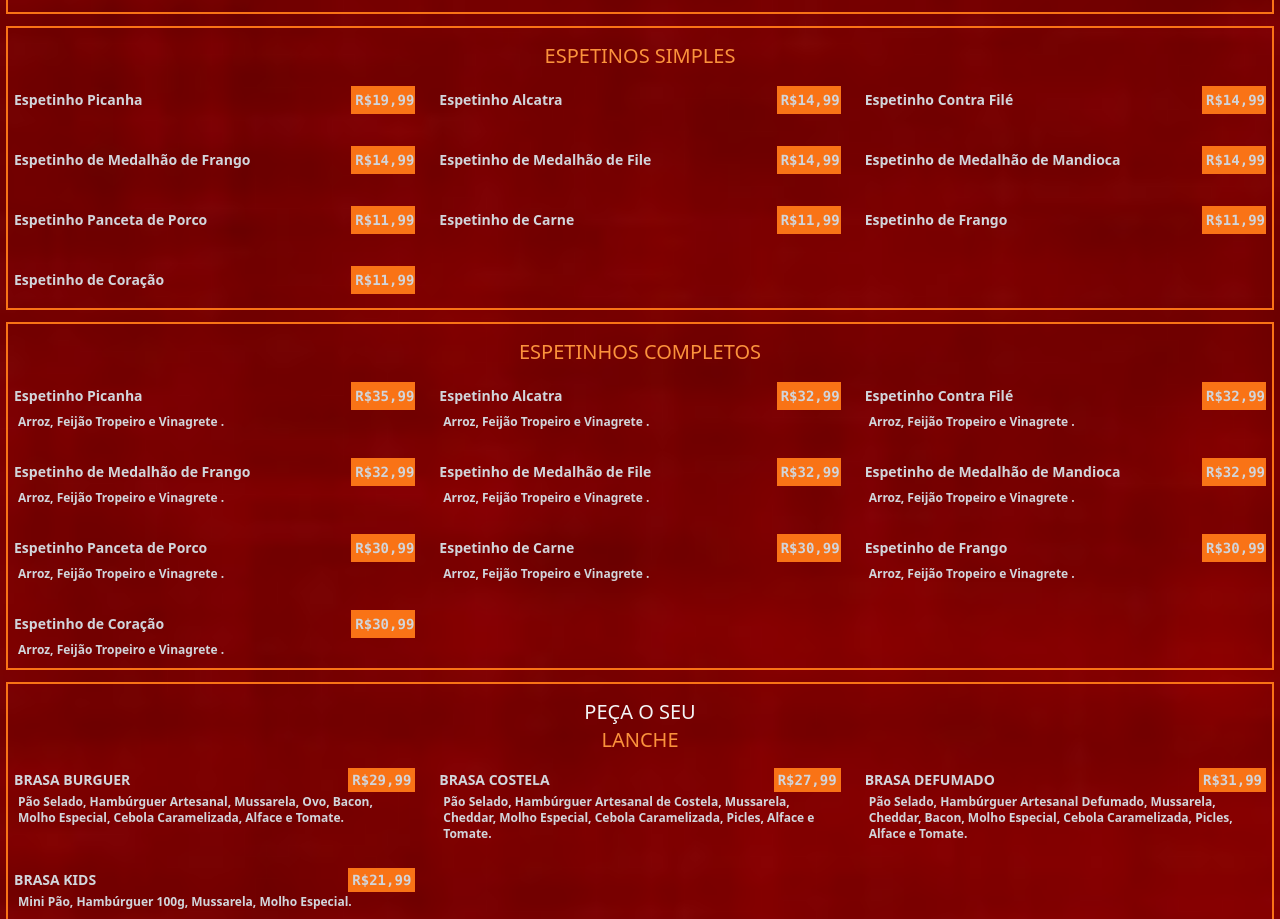
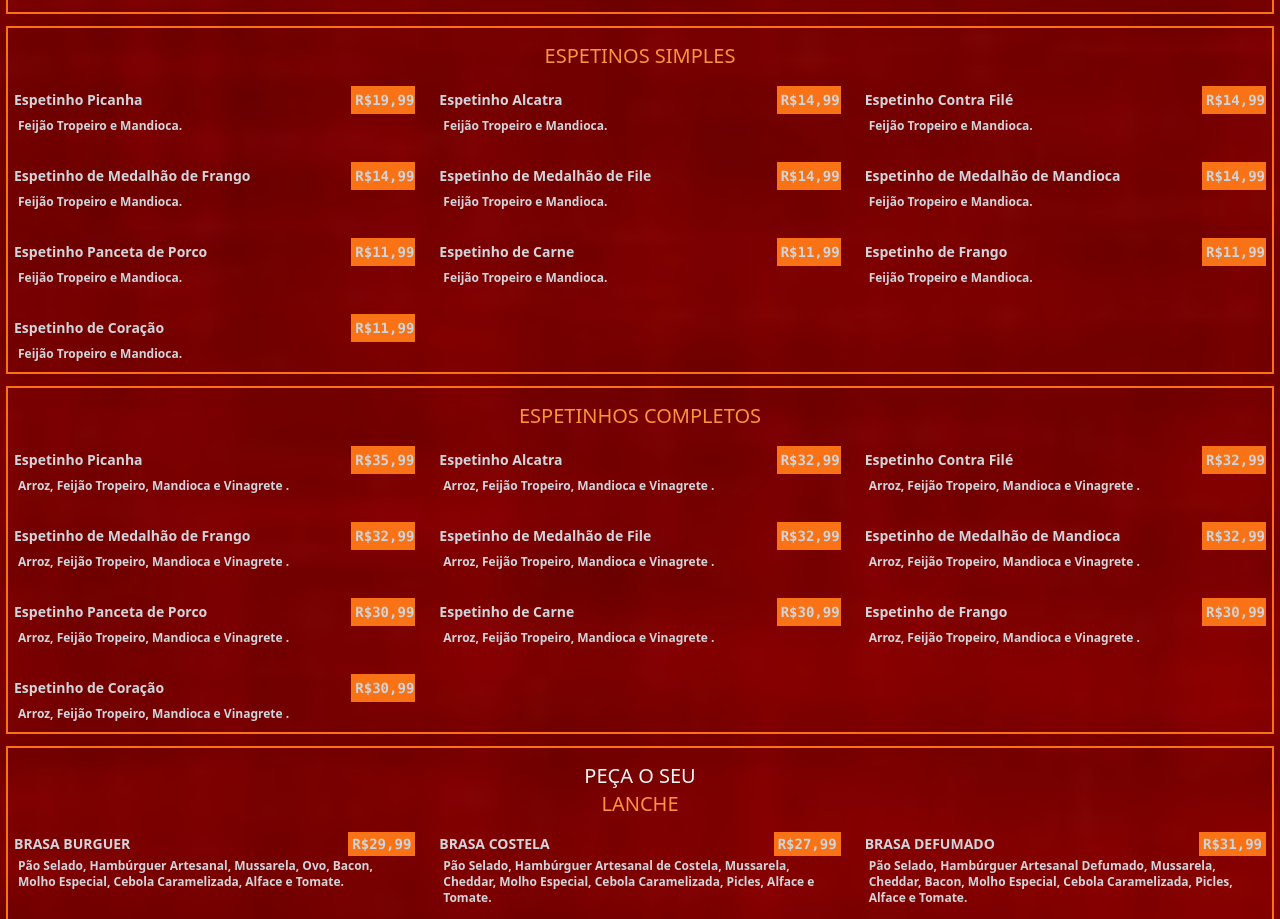
Before and after one commit to joaovitornara10/cardapio, a Next.js app: page / in a window 1280 px wide. Shown: the part 1204-2123 px from the top of the page. Built offline with nearby package versions, Linux system fonts and the light colour scheme.

Commit message:
Update db.js

```diff
--- a/src/db.js
+++ b/src/db.js
@@ -82,67 +82,77 @@ export const destaque = ([
             id: "350",
             name: "Espetinho Picanha ",
             price: "19,99",
-            category: "bebidas"
+            category: "bebidas",
+            description: "Feijão Tropeiro e Mandioca.",
 
         },
         {
             id: "350",
             name: "Espetinho Alcatra  ",
             price: "14,99",
-            category: "bebidas"
+            category: "bebidas",
+            description: "Feijão Tropeiro e Mandioca.",
 
         },
         {
             id: "350",
             name: "Espetinho Contra Filé ",
             price: "14,99",
-            category: "bebidas"
+            category: "bebidas",
+            description: "Feijão Tropeiro e Mandioca.",
         },
 
         {
             id: "350",
             name: "Espetinho de Medalhão de Frango",
             price: "14,99",
-            category: "bebidas"
+            category: "bebidas",
+            description: "Feijão Tropeiro e Mandioca.",
         },
         {
             id: "350",
             name: "Espetinho de Medalhão de File",
             price: "14,99",
-            category: "bebidas"
+            category: "bebidas",
+            description: "Feijão Tropeiro e Mandioca.",
         },
         {
             id: "350",
             name: "Espetinho de Medalhão de Mandioca",
             price: "14,99",
-            category: "bebidas"
+            category: "bebidas",
+            description: "Feijão Tropeiro e Mandioca.",
         },
 
         {
             id: "350",
             name: "Espetinho Panceta de Porco",
             price: "11,99",
-            category: "bebidas"
+            category: "bebidas",
+            description: "Feijão Tropeiro e Mandioca.",
         },
          {
             id: "350",
             name: "Espetinho de Carne",
             price: "11,99",
-            category: "bebidas"
+            category: "bebidas",
+            description: "Feijão Tropeiro e Mandioca.",
 
         },
         {
             id: "350",
             name: "Espetinho de Frango",
             price: "11,99",
-            category: "bebidas"
+            category: "bebidas",
+            description: "Feijão Tropeiro e Mandioca.",
 
         },
         {
             id: "350",
             name: "Espetinho de Coração",
             price: "11,99",
-            category: "bebidas"
+            category: "bebidas",
+            description: "Feijão Tropeiro e Mandioca.",
         },
 
 
@@ -157,7 +167,7 @@ export const destaque = ([
             name: "Espetinho Picanha ",
             price: "35,99",
             category: "bebidas",
-            description: "Arroz, Feijão Tropeiro e Vinagrete .",
+            description: "Arroz, Feijão Tropeiro, Mandioca e Vinagrete .",
 
 
         },
@@ -166,7 +176,7 @@ export const destaque = ([
             name: "Espetinho Alcatra  ",
             price: "32,99",
             category: "bebidas",
-            description: "Arroz, Feijão Tropeiro e Vinagrete .",
+            description: "Arroz, Feijão Tropeiro, Mandioca e Vinagrete .",
 
         },
         {
@@ -174,7 +184,7 @@ export const destaque = ([
             name: "Espetinho Contra Filé ",
             price: "32,99",
             category: "bebidas",
-            description: "Arroz, Feijão Tropeiro e Vinagrete .",
+            description: "Arroz, Feijão Tropeiro, Mandioca e Vinagrete .",
         },
 
         {
@@ -182,21 +192,21 @@ export const destaque = ([
             name: "Espetinho de Medalhão de Frango",
             price: "32,99",
             category: "bebidas",
-            description: "Arroz, Feijão Tropeiro e Vinagrete .",
+            description: "Arroz, Feijão Tropeiro, Mandioca e Vinagrete .",
         },
         {
             id: "350",
             name: "Espetinho de Medalhão de File",
             price: "32,99",
             category: "bebidas",
-            description: "Arroz, Feijão Tropeiro e Vinagrete .",
+            description: "Arroz, Feijão Tropeiro, Mandioca e Vinagrete .",
         },
         {
             id: "350",
             name: "Espetinho de Medalhão de Mandioca",
             price: "32,99",
             category: "bebidas",
-            description: "Arroz, Feijão Tropeiro e Vinagrete .",
+            description: "Arroz, Feijão Tropeiro, Mandioca e Vinagrete .",
         },
 
         {
@@ -204,14 +214,14 @@ export const destaque = ([
             name: "Espetinho Panceta de Porco",
             price: "30,99",
             category: "bebidas",
-            description: "Arroz, Feijão Tropeiro e Vinagrete .",
+            description: "Arroz, Feijão Tropeiro, Mandioca e Vinagrete .",
         },
          {
             id: "350",
             name: "Espetinho de Carne",
             price: "30,99",
             category: "bebidas",
-            description: "Arroz, Feijão Tropeiro e Vinagrete .",
+            description: "Arroz, Feijão Tropeiro, Mandioca e Vinagrete .",
 
         },
         {
@@ -219,7 +229,7 @@ export const destaque = ([
             name: "Espetinho de Frango",
             price: "30,99",
             category: "bebidas",
-            description: "Arroz, Feijão Tropeiro e Vinagrete .",
+            description: "Arroz, Feijão Tropeiro, Mandioca e Vinagrete .",
 
         },
         {
@@ -227,7 +237,7 @@ export const destaque = ([
             name: "Espetinho de Coração",
             price: "30,99",
             category: "bebidas",
-            description: "Arroz, Feijão Tropeiro e Vinagrete .",
+            description: "Arroz, Feijão Tropeiro, Mandioca e Vinagrete .",
         },
 
     ],
```
